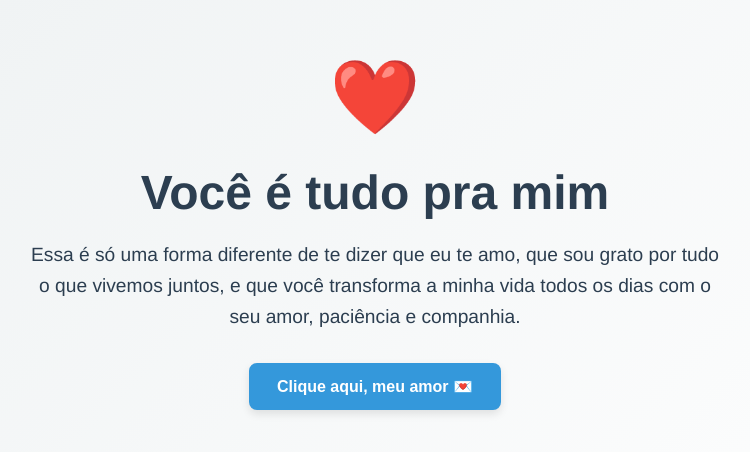
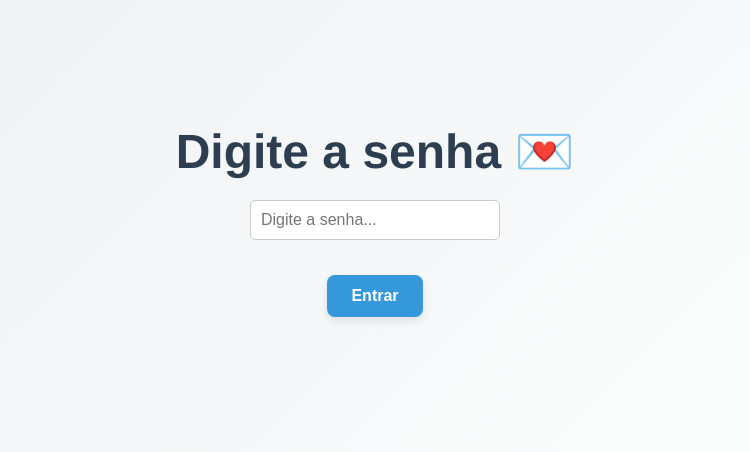
Before and after one commit to Marrani/Cartinha, a plain HTML site: page index.html in a window 1280 px wide. Shown: the part 180-632 px from the top of the page, without its empty margins (265-1015 px from the left). Drawn offline with Linux system fonts and the light colour scheme.

Commit message:
Update index.html

```diff
--- a/index.html
+++ b/index.html
@@ -1,6 +1,4 @@
-
-<!DOCTYPE html>
-<html lang="pt-br">
+<!DOCTYPE html><html lang="pt-br">
 <head>
   <meta charset="UTF-8">
   <meta name="viewport" content="width=device-width, initial-scale=1.0">
@@ -12,9 +10,7 @@
       --accent-color: #3498db;
       --text-color: #2d3436;
       --button-hover: #2980b9;
-    }
-
-    * {
+    }* {
   margin: 0;
   padding: 0;
   box-sizing: border-box;
@@ -60,11 +56,11 @@
 }
 
 button {
-      margin-top: 30px;
+  margin-top: 20px;
   background-color: var(--accent-color);
   color: white;
   border: none;
-      padding: 14px 28px;
+  padding: 12px 24px;
   border-radius: 8px;
   font-size: 1rem;
   font-weight: bold;
@@ -84,9 +80,34 @@
   font-size: 1.2rem;
   color: var(--primary-color);
 }
+
+#main-content {
+  display: none;
+}
+
+#password-container {
+  display: flex;
+  flex-direction: column;
+  align-items: center;
+}
+
+input[type="password"] {
+  padding: 10px;
+  font-size: 1rem;
+  border: 1px solid #ccc;
+  border-radius: 5px;
+  margin-bottom: 15px;
+  width: 250px;
+}
+
   </style>
 </head>
 <body>
+  <div id="password-container">
+    <h1>Digite a senha 💌</h1>
+    <input type="password" id="senha" placeholder="Digite a senha...">
+    <button onclick="verificarSenha()">Entrar</button>
+  </div>  <div id="main-content">
     <div class="heart">❤️</div>
     <h1>Você é tudo pra mim</h1>
     <p>
@@ -97,11 +118,20 @@
     <div id="extra-message">
       Você é minha melhor escolha. Eu faria tudo de novo, do mesmo jeitinho. Te amo! 💖
     </div>
+  </div>  <script>
+    function verificarSenha() {
+      const senhaCorreta = "peru";
+      const input = document.getElementById("senha").value;
+      if (input === senhaCorreta) {
+        document.getElementById("password-container").style.display = "none";
+        document.getElementById("main-content").style.display = "flex";
+      } else {
+        alert("Senha incorreta! Tente novamente, meu amor. ❤️");
+      }
+    }
 
-  <script>
     function mostrarMensagem() {
       document.getElementById("extra-message").style.display = "block";
     }
-  </script>
-</body>
+  </script></body>
 </html>
```
Lines whose indentation alone changed are shown as unchanged.
